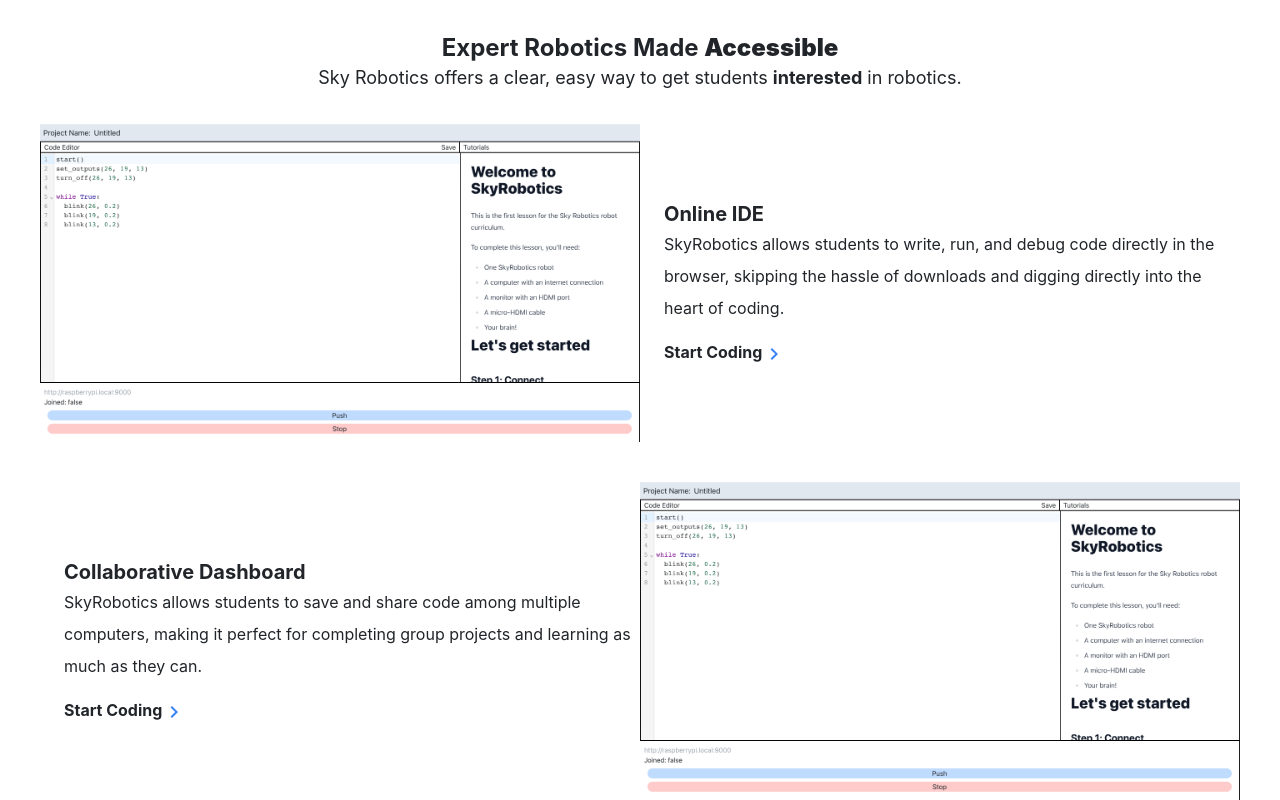
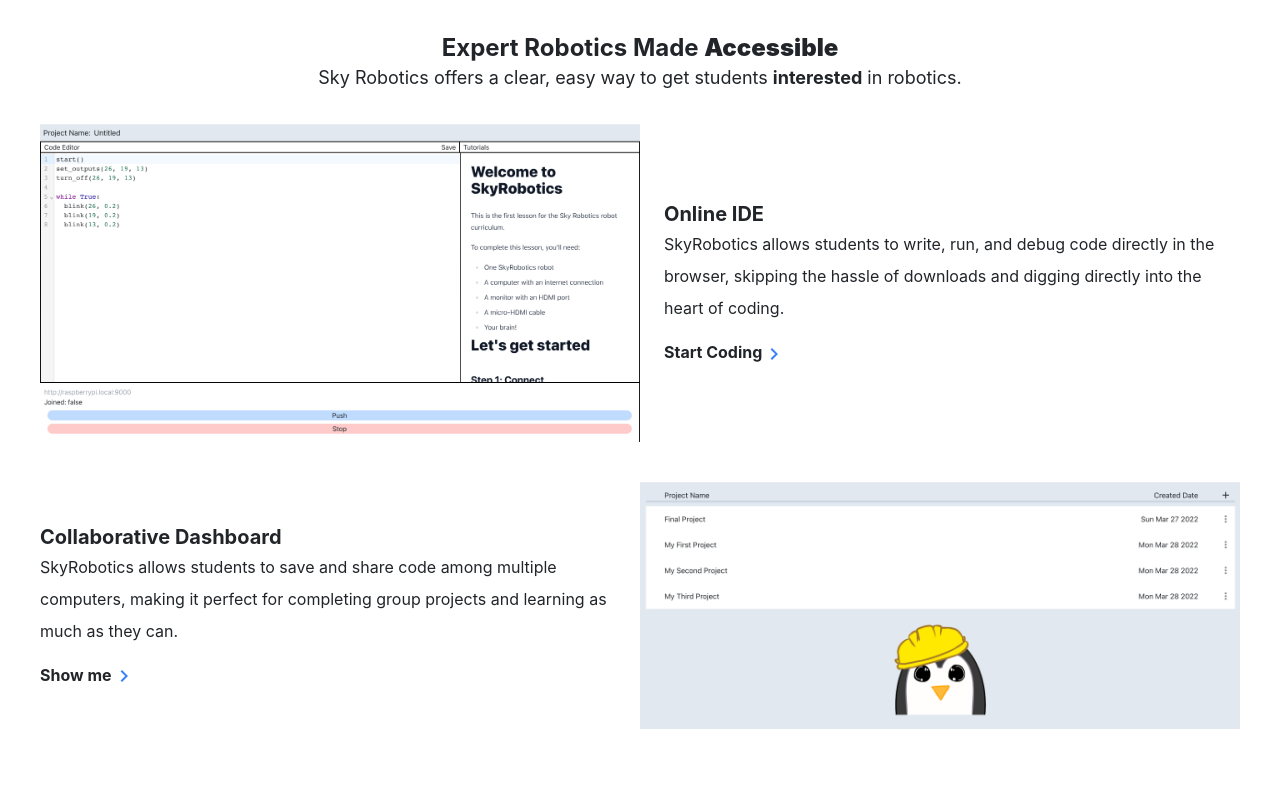
Before and after one commit to AnmayG/skyr-website, a React (Create React App) app: page / in a window 1280 px wide. Shown: the part 704-1504 px from the top of the page. After the commit the page ends 1433 px from the top, so only its background shows below. Built offline with nearby package versions, Linux system fonts and the light colour scheme; no server answers.

Commit message:
finish dashboard intro

```diff
--- a/src/components/dashboard/ProjectsList.js
+++ b/src/components/dashboard/ProjectsList.js
@@ -14,17 +14,15 @@ function ProjectsList() {
     // Sets up a firestore listener for the documents
     if (!cleanedUpDbListener) {
       db.collection(`/users/${auth.currentUser.uid}/documents/`)
-      .orderBy('name')
-      .onSnapshot(
-        (list) => {
+        .orderBy("name")
+        .onSnapshot((list) => {
           var tempList = [];
           for (const doc of list.docs) {
             tempList.push({ id: doc.id, value: doc.data() });
           }
           setDocDataList(tempList);
           docDataListRef.current = tempList;
-        }
-      );
+        });
     }
 
     return () => {
@@ -33,7 +31,7 @@ function ProjectsList() {
   }, []);
 
   return (
-    <div className="mx-20 overflow-y-auto max-h-[35vh]">
+    <div className="mx-20 overflow-y-auto">
       {docDataList.length > 0 ? (
         docDataList.map((item, i) => {
           return (
@@ -50,14 +48,25 @@ function ProjectsList() {
         <div>
           <div className="flex flex-col justify-center items-center">
             <div className="text-center my-4">
-              You haven't created any projects yet! Press the "New Project" button or click the "+" symbol to get started.
+              You haven't created any projects yet! Press the "New Project"
+              button or click the "+" symbol to get started.
             </div>
             <div className="w-[200px]">
-              <img alt="" src={"/penguinWorking.svg"} height={200} width={200} />
+              <img
+                alt=""
+                src={"/penguinWorking.svg"}
+                height={200}
+                width={200}
+              />
             </div>
           </div>
         </div>
       )}
+      <div className="mt-8 flex flex-col justify-center items-center">
+        <div className="w-[200px]">
+          <img alt="" src={"/penguinWorking.svg"} height={200} width={200} />
+        </div>
+      </div>
     </div>
   );
 }
--- a/src/components/landing-page/DashboardIntro.js
+++ b/src/components/landing-page/DashboardIntro.js
@@ -7,7 +7,7 @@ function DashboardIntro() {
     <div className="px-10 pt-2">
       <div className="mt-8 flex items-center">
         <div className="w-1/2 items-center">
-          <div className="pl-4">
+          <div className="pr-4">
             <div className="text-xl font-bold text-left">Collaborative Dashboard</div>
             <div className="leading-loose">
               SkyRobotics allows students to save and share code among multiple computers, making it perfect for completing group projects and learning as much as they can.
@@ -16,16 +16,16 @@ function DashboardIntro() {
               <Link
                 style={{ textDecoration: "none" }}
                 className="font-bold mt-3"
-                to="/newproject"
+                to="/dashboard"
               >
-                Start Coding
+                Show me
                 <ChevronRight className="text-blue-500" />
               </Link>
             </div>
           </div>
         </div>
         <div className="overflow-hidden w-1/2 h-full">
-          <img src="/ide-pic.png" alt="IDE Picture" />
+          <img src="/dashboard-pic.png" alt="IDE Picture" />
         </div>
       </div>
     </div>
```
Also changed, not shown: public/dashboard-pic.png (added).
